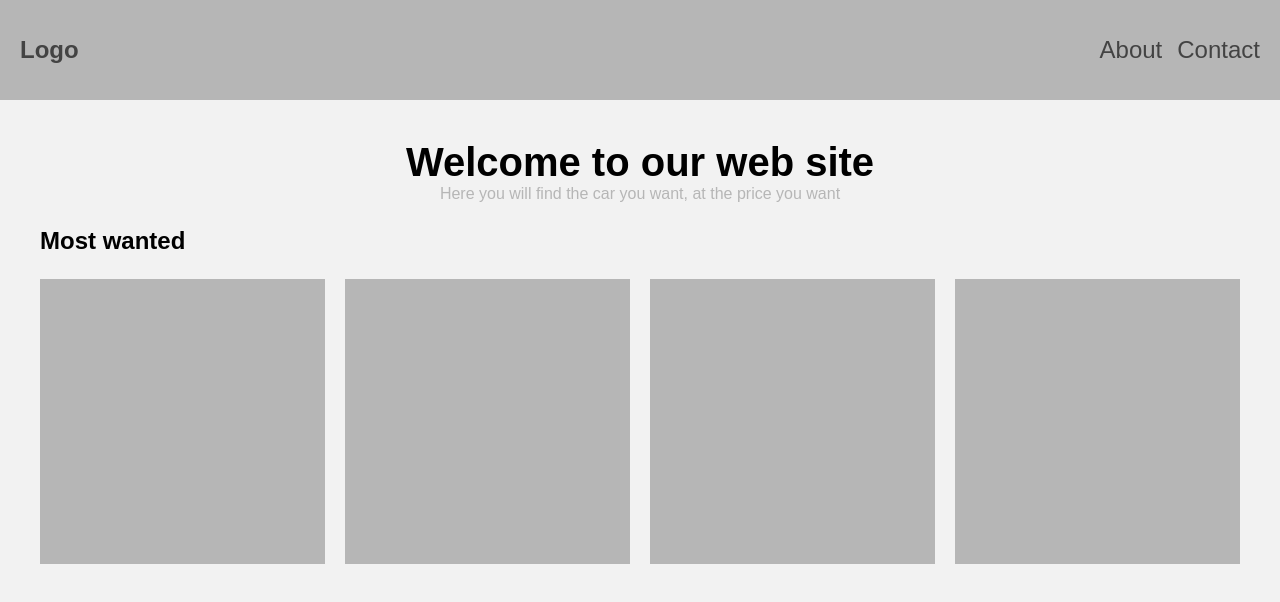
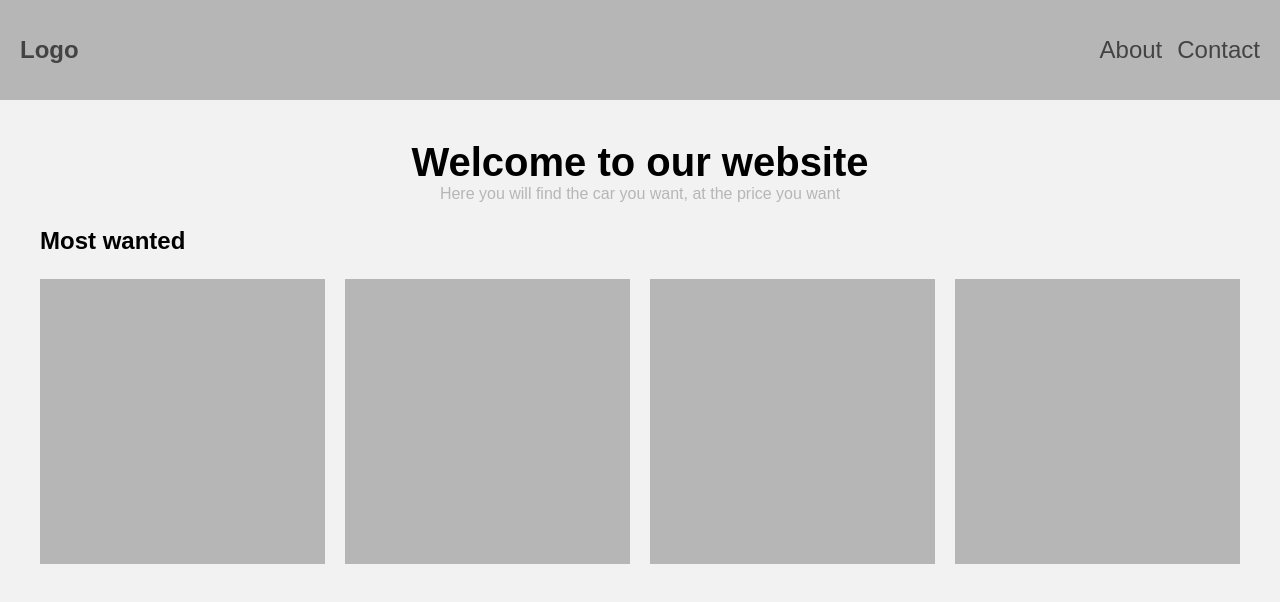
Before and after one commit to CamilaFallas/node-server, a website: page index.html in a window 1280 px wide. Drawn offline with Linux system fonts and the light colour scheme.

Commit message:
Update index.html

```diff
--- a/index.html
+++ b/index.html
@@ -85,7 +85,7 @@
     </header>
     <main>
       <div>
-        <h1 class="homepage-title">Welcome to our web site</h1>
+        <h1 class="homepage-title">Welcome to our website</h1>
         <p class="homepage-subtitle">
           Here you will find the car you want, at the price you want
         </p>
```
